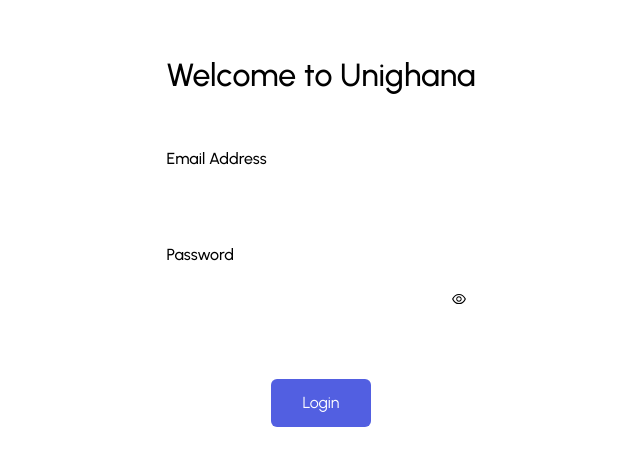
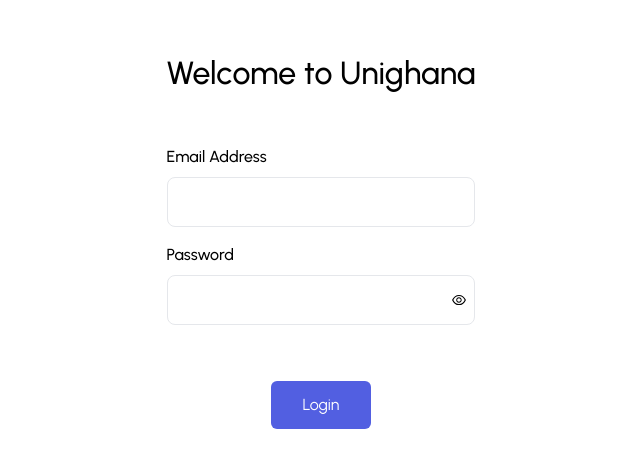
Before and after one commit to Niscolinx/unighana-interview, a Next.js app: page /login in a window 1280 px wide. Shown: the part 161-628 px from the top of the page, without its empty margins (319-959 px from the left). Built offline with nearby package versions, Linux system fonts and the light colour scheme.

Commit message:
updated DB

```diff
--- a/src/components/Input.tsx
+++ b/src/components/Input.tsx
@@ -57,7 +57,7 @@ const Input: FC<Partial<Input> & { label: string }> = ({
                     <div className='relative flex items-center'>
                         <input
                             type={eyeIcon ? 'text' : 'password'}
-                            className={`border pr-12 border-none px-4 py-3 outline-none rounded-lg w-full disabled:opacity-50 disabled:cursor-not-allowed ${
+                            className={`border border-gray-200 pr-12 px-4 py-3 outline-none rounded-lg w-full disabled:opacity-50 disabled:cursor-not-allowed ${
                                 formErrors &&
                                 formErrors[label] &&
                                 'border-red-500 '
@@ -91,7 +91,7 @@ const Input: FC<Partial<Input> & { label: string }> = ({
                                 value={value}
                                 {...(register &&
                                     register(label, validationOptions))}
-                                className={` w-full border-none outline-none disabled:opacity-50 disabled:cursor-not-allowed p-4 pl-0 ${
+                                className={` w-full outline-none disabled:opacity-50 disabled:cursor-not-allowed p-4 pl-0 ${
                                     formErrors &&
                                     formErrors[label] &&
                                     'border-red-500 '
@@ -105,7 +105,7 @@ const Input: FC<Partial<Input> & { label: string }> = ({
                                 value={value}
                                 {...(register &&
                                     register(label, validationOptions))}
-                                className={` border w-full rounded-lg border-none outline-none disabled:opacity-50 disabled:cursor-not-allowed px-4 py-3 ${
+                                className={` border border-gray-200 w-full rounded-lg outline-none disabled:opacity-50 disabled:cursor-not-allowed px-4 py-3 ${
                                     formErrors &&
                                     formErrors[label] &&
                                     'border-red-500 '
```
